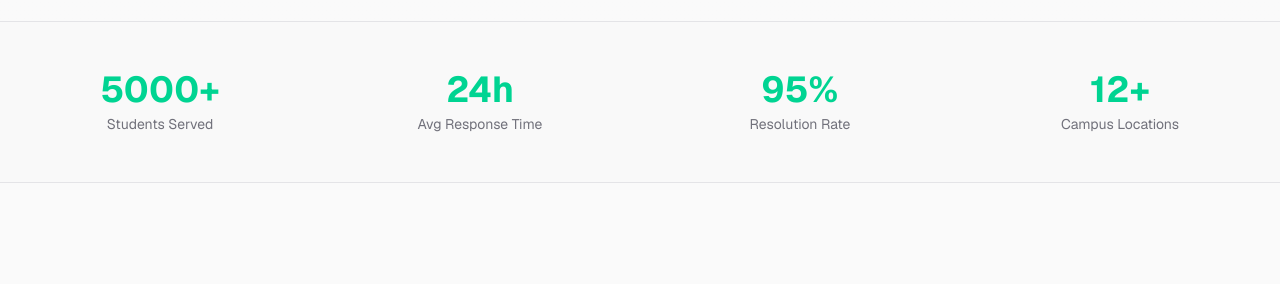
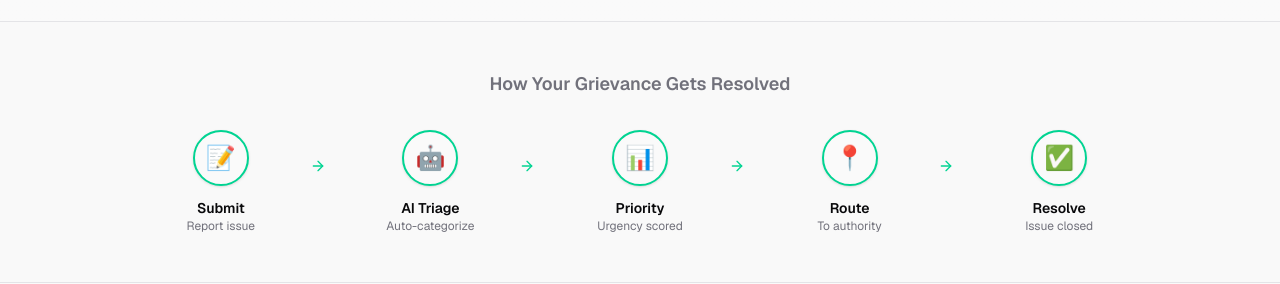
Before and after one commit to Amm4r03/campus-pulse, a Next.js app: page / in a window 1280 px wide. Shown: the part 658-942 px from the top of the page. Built offline with nearby package versions, Linux system fonts and the light colour scheme; no server answers.

Commit message:
feat(public): landing page and root layout updates

```diff
--- a/app/(public)/page.tsx
+++ b/app/(public)/page.tsx
@@ -99,20 +99,42 @@ export default function LandingPage() {
         <div className="absolute inset-x-0 -bottom-px h-px bg-gradient-to-r from-transparent via-primary/50 to-transparent" />
       </section>
 
-      {/* Stats Section */}
+      {/* Grievance Processing Flow */}
       <section className="border-b bg-muted/30 py-12">
         <div className="container mx-auto px-4">
-          <div className="grid grid-cols-2 gap-8 md:grid-cols-4">
-            {stats.map((stat) => (
-              <div key={stat.label} className="text-center">
-                <div className="text-3xl font-bold text-primary md:text-4xl">
-                  {stat.value}
-                </div>
-                <div className="mt-1 text-sm text-muted-foreground">
-                  {stat.label}
-                </div>
+          <div className="mx-auto max-w-5xl">
+            <div className="text-center mb-8">
+              <h3 className="text-lg font-semibold text-muted-foreground">How Your Grievance Gets Resolved</h3>
+            </div>
+            <div className="relative">
+              {/* Connecting Line - COMMENTED OUT */}
+              {/*
+              <div className="absolute left-0 right-0 top-1/2 h-0.5 bg-gradient-to-r from-primary/20 via-primary to-primary/20 hidden md:block" />
+              */}
+
+              <div className="grid grid-cols-2 gap-6 md:grid-cols-5">
+                {[
+                  { step: '1', title: 'Submit', desc: 'Report issue', icon: '📝' },
+                  { step: '2', title: 'AI Triage', desc: 'Auto-categorize', icon: '🤖' },
+                  { step: '3', title: 'Priority', desc: 'Urgency scored', icon: '📊' },
+                  { step: '4', title: 'Route', desc: 'To authority', icon: '📍' },
+                  { step: '5', title: 'Resolve', desc: 'Issue closed', icon: '✅' },
+                ].map((item, index) => (
+                  <div key={item.step} className="relative flex flex-col items-center text-center">
+                    <div className="z-10 mb-3 flex h-14 w-14 items-center justify-center rounded-full bg-background border-2 border-primary shadow-sm text-2xl">
+                      {item.icon}
+                    </div>
+                    <div className="text-sm font-semibold">{item.title}</div>
+                    <div className="text-xs text-muted-foreground">{item.desc}</div>
+                    {index < 4 && (
+                      <div className="absolute -right-3 top-7 z-10 hidden md:block">
+                        <ArrowRight className="h-4 w-4 text-primary" />
+                      </div>
+                    )}
+                  </div>
+                ))}
               </div>
-            ))}
+            </div>
           </div>
         </div>
       </section>
--- a/app/layout.tsx
+++ b/app/layout.tsx
@@ -1,7 +1,11 @@
 import type { Metadata, Viewport } from "next"
 import { Geist, Geist_Mono } from "next/font/google"
 import { Toaster } from "@/components/ui/sonner"
+import { validateEnv } from "@/lib/env"
 import "./globals.css"
+
+// Log missing env vars on server (non-blocking; does not throw)
+validateEnv()
 
 const geistSans = Geist({
   variable: "--font-geist-sans",
```
